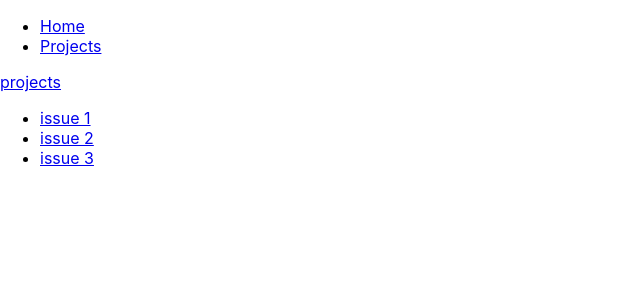
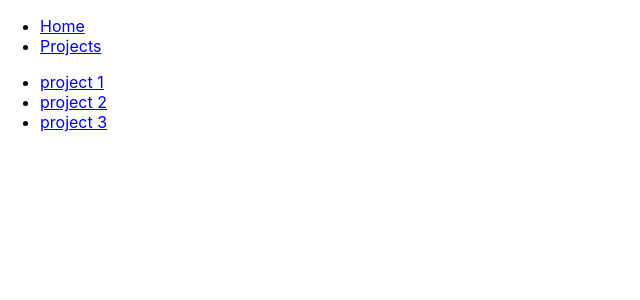
Before and after one commit to Auroch-pt/main-dapp, a React (Vite) app: page /projects in a window 1280 px wide. Shown: the top 300 px of the page, without its empty margins (0-640 px from the left). Built offline with nearby package versions, Linux system fonts and the light colour scheme.

Commit message:
fixed projects route

```diff
--- a/src/App.tsx
+++ b/src/App.tsx
@@ -4,6 +4,7 @@ import { MetaMaskInpageProvider } from "@metamask/providers";
 import { NotFound } from "./views/NotFound/NotFound";
 import { Project } from "./views/Project/Project";
 import { Header } from "./components/Header/Header";
+import { Projects } from "./views/Projects/Projects";
 
 declare global {
   interface Window {
@@ -17,6 +18,7 @@ function App() {
       <Header />
       <Routes>
         <Route path="/*" element={<Home />} />
+        <Route path="projects" element={<Projects />} />
         <Route path=":projectName/*" element={<Project />} />
         <Route path="*" element={<NotFound />} />
       </Routes>
--- a/src/views/Home/Home.tsx
+++ b/src/views/Home/Home.tsx
@@ -9,7 +9,6 @@ export const Home = () => {
       {window.ethereum ? <WalletBalance /> : <Install />}
       <Routes>
         <Route index element={<Projects />} />
-        <Route path="projects" element={<Projects />} />
       </Routes>
     </div>
   );
```
